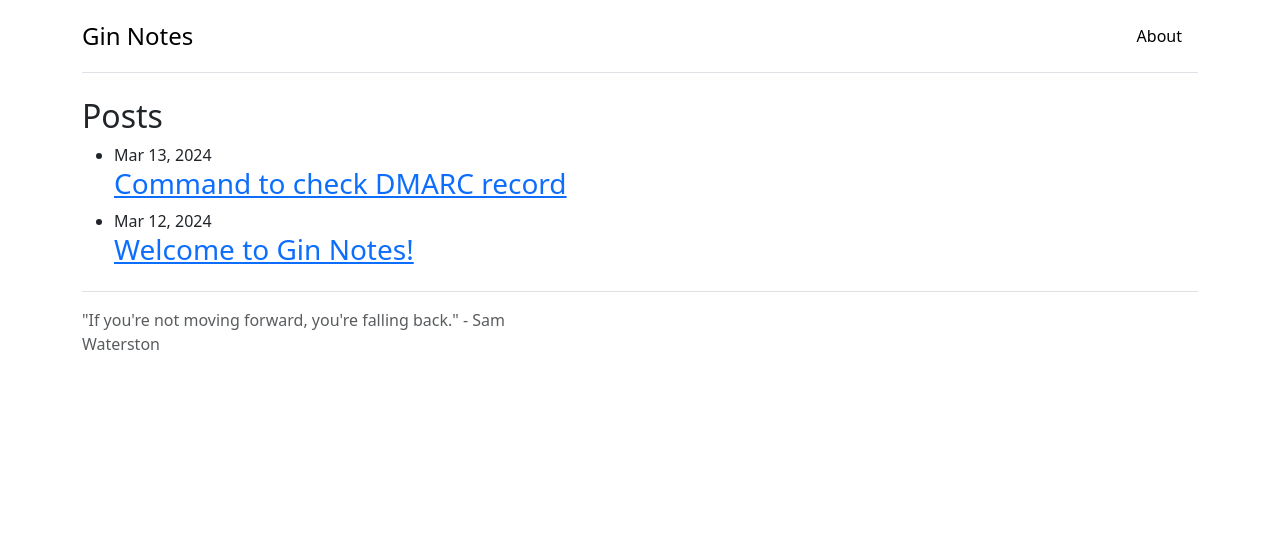
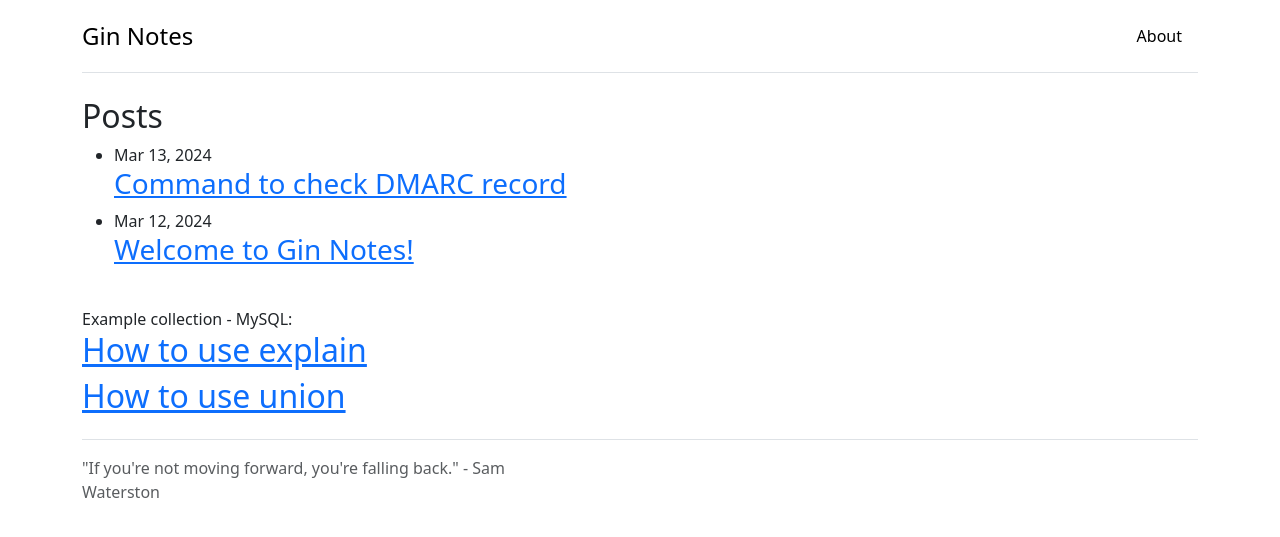
Before and after one commit to ictgtvt/ictgtvt.github.io, a Jekyll site: the page built from index.md, in a window 1280 px wide. Shown: the top 537 px of the page. Built offline with Jekyll 4.4.1, drawn with Linux system fonts in a browser that asks for light colours.

Commit message:
Add collection to arrange posts

```diff
--- a/_config.yml
+++ b/_config.yml
@@ -54,3 +54,7 @@ plugins:
 #   - vendor/cache/
 #   - vendor/gems/
 #   - vendor/ruby/
+
+collections:
+  mysql:
+    output: true
--- a/_layouts/home.html
+++ b/_layouts/home.html
@@ -30,4 +30,14 @@ layout: default
 
   {%- endif -%}
 
+  <br>
+  Example collection - MySQL:
+
+  {% for page in site.mysql %}
+    <h2>
+      <a href="{{ page.url }}">
+        {{ page.name }}
+      </a>
+    </h2>
+  {% endfor %}
 </div>
--- /dev/null
+++ b/_mysql/explain.md
@@ -0,0 +1,5 @@
+---
+layout: post
+name: How to use explain
+---
+Hello
--- /dev/null
+++ b/_mysql/union.md
@@ -0,0 +1,5 @@
+---
+layout: post
+name: How to use union
+---
+Hello
```
